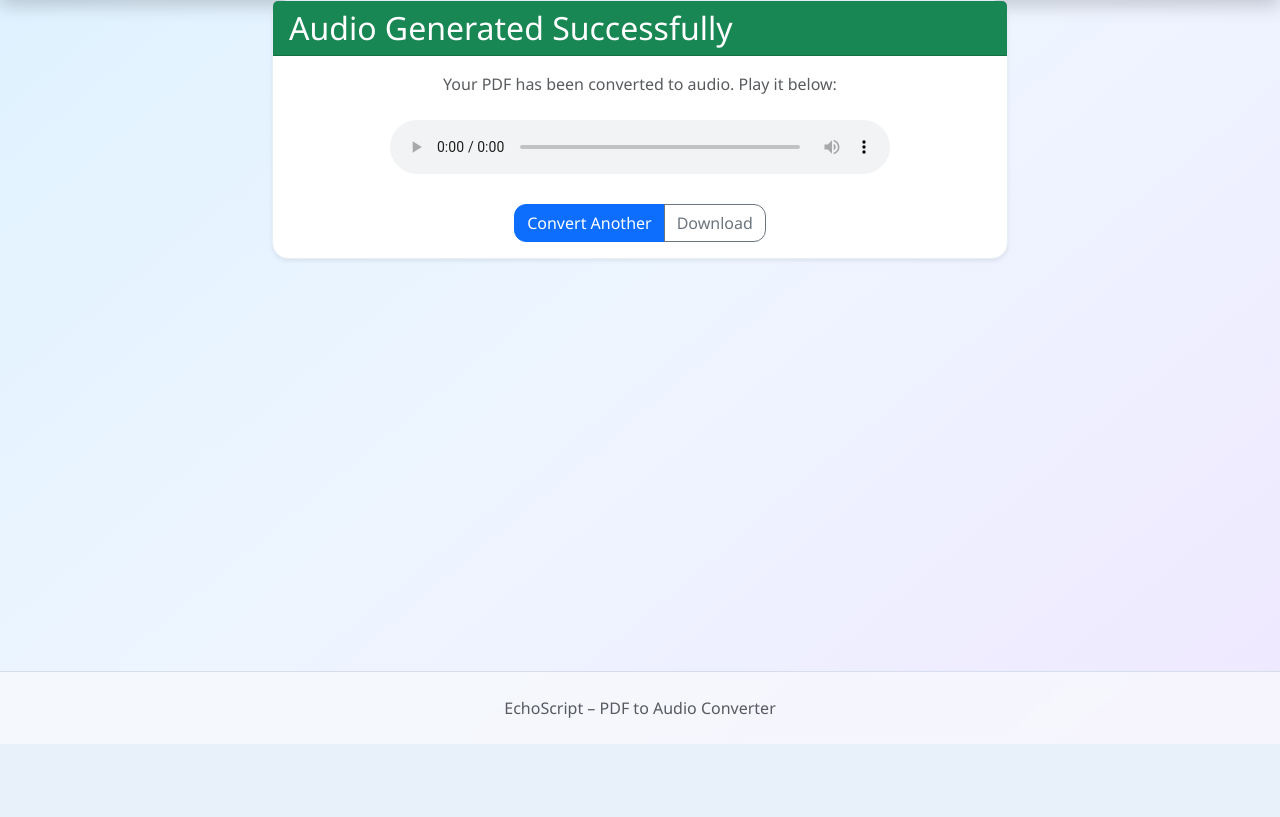
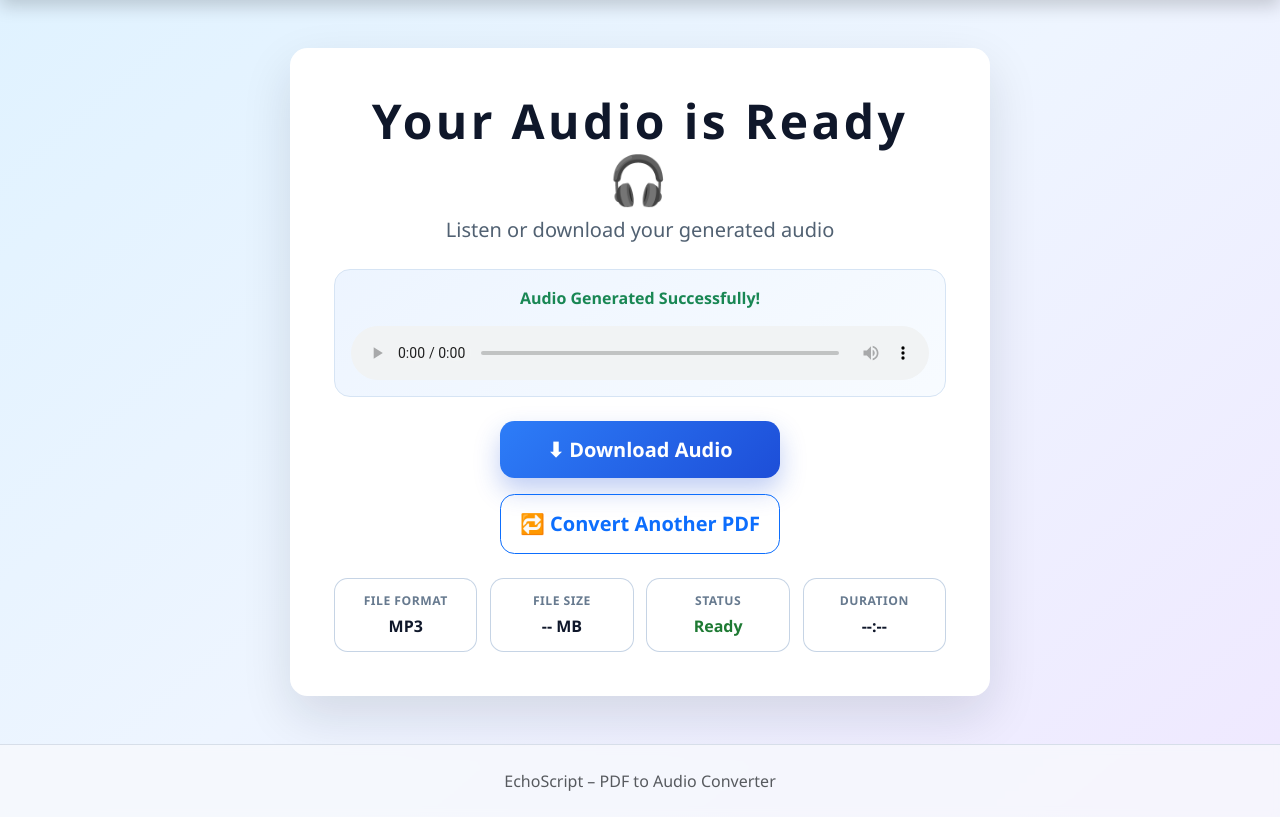
Before and after one commit to Vish-0806/EchoScript_PDF_to_Audio_Translator, a Flask app: page /audio_ready in a window 1280 px wide. Shown: the part 56-873 px from the top of the page. Before the commit the page ends 800 px from the top, so only its background shows below. Run offline with Flask 3, Linux system fonts and the light colour scheme.

Commit message:
Enhance audio page with UI with player and download functionality

```diff
--- a/app.py
+++ b/app.py
@@ -228,7 +228,10 @@ def upload():
 
 	# Store for conversion
 	conversion_id = uuid4().hex
-	pending_conversions[conversion_id] = full_text
+	pending_conversions[conversion_id] = {
+		"text": full_text,
+		"estimated_minutes": estimated_minutes,
+	}
 
 	return render_template(
 		"result.html",
@@ -244,7 +247,13 @@ def upload():
 def convert():
 	global audio_status
 	conversion_id = request.form.get("conversion_id", "")
-	text = pending_conversions.get(conversion_id, "")
+	conversion_data = pending_conversions.get(conversion_id)
+
+	if not conversion_data:
+		return "No text available for conversion", 400
+
+	text = conversion_data.get("text", "")
+	estimated_minutes = conversion_data.get("estimated_minutes")
 
 	if not text:
 		return "No text available for conversion", 400
@@ -253,7 +262,11 @@ def convert():
 	executor.submit(generate_audio, text, conversion_id)
 
 	# Redirect to processing page immediately (non-blocking)
-	return render_template("processing.html", conversion_id=conversion_id)
+	return render_template(
+		"processing.html",
+		conversion_id=conversion_id,
+		estimated_minutes=estimated_minutes,
+	)
 
 
 @app.route("/status")
@@ -264,7 +277,19 @@ def status():
 
 @app.route("/audio_ready")
 def audio_ready():
-	return render_template("audio.html")
+	estimated_minutes = request.args.get("estimated_minutes", type=int)
+	output_path = os.path.join(app.static_folder, "output.mp3")
+	file_size = None
+
+	if os.path.exists(output_path):
+		size_bytes = os.path.getsize(output_path)
+		file_size = round(size_bytes / 1024 / 1024, 2)
+
+	return render_template(
+		"audio.html",
+		estimated_minutes=estimated_minutes,
+		file_size=file_size,
+	)
 
 
 if __name__ == "__main__":
--- a/static/style.css
+++ b/static/style.css
@@ -146,3 +146,87 @@ footer {
         transform: translateY(0);
     }
 }
+
+.audio-ready-card {
+    animation: cardFadeIn 0.65s ease both;
+}
+
+.audio-player-shell {
+    background: linear-gradient(145deg, rgba(236, 244, 255, 0.95) 0%, rgba(247, 251, 255, 0.95) 100%);
+    border: 1px solid #d6e4f4;
+    border-radius: 1rem;
+    padding: 1rem;
+}
+
+.audio-player-shell audio {
+    display: block;
+    width: 100%;
+}
+
+.audio-actions {
+    display: flex;
+    gap: 0.9rem;
+    justify-content: center;
+    flex-wrap: wrap;
+}
+
+.btn-secondary-action {
+    border-radius: 0.9rem;
+    font-weight: 600;
+    border-width: 1px;
+    padding: 0.85rem 1.2rem;
+}
+
+.audio-info-grid {
+    display: grid;
+    grid-template-columns: repeat(4, minmax(0, 1fr));
+    gap: 0.8rem;
+}
+
+.audio-info-item {
+    background: rgba(255, 255, 255, 0.7);
+    border: 1px solid rgba(188, 205, 225, 0.85);
+    border-radius: 0.85rem;
+    padding: 0.85rem 0.9rem;
+    text-align: center;
+}
+
+.audio-info-label {
+    display: block;
+    font-size: 0.76rem;
+    font-weight: 600;
+    letter-spacing: 0.04em;
+    text-transform: uppercase;
+    color: #677a8f;
+    margin-bottom: 0.2rem;
+}
+
+.audio-info-value {
+    font-size: 1rem;
+    font-weight: 700;
+    color: #0f172a;
+}
+
+.audio-info-value.status-ready {
+    color: #1e7a33;
+}
+
+@media (max-width: 768px) {
+    .audio-info-grid {
+        grid-template-columns: repeat(2, minmax(0, 1fr));
+    }
+
+    .audio-actions {
+        flex-direction: column;
+    }
+
+    .audio-actions .btn {
+        width: 100%;
+    }
+}
+
+@media (max-width: 480px) {
+    .audio-info-grid {
+        grid-template-columns: 1fr;
+    }
+}
--- a/templates/audio.html
+++ b/templates/audio.html
@@ -3,32 +3,61 @@
 {% block title %}Audio Output - EchoScript{% endblock %}
 
 {% block content %}
-<div class="row justify-content-center">
-    <div class="col-lg-8">
-        <div class="card shadow-sm">
-            <div class="card-header bg-success text-white">
-                <h2 class="mb-0">Audio Generated Successfully</h2>
-            </div>
-            <div class="card-body text-center">
-                <p class="text-muted mb-4">Your PDF has been converted to audio. Play it below:</p>
+<section class="landing-shell d-flex align-items-center justify-content-center py-4 py-md-5">
+    <div class="w-100" style="max-width: 700px;">
+        <div class="card upload-card audio-ready-card border-0">
+            <div class="card-body">
+                <div class="text-center mb-4">
+                    <h1 class="upload-title fw-bold mb-2">Your Audio is Ready 🎧</h1>
+                    <p class="upload-subtitle fs-5 mb-0">Listen or download your generated audio</p>
+                </div>
 
-                <div class="audio-player mb-4">
-                    <audio controls class="w-100" style="max-width: 500px;">
-                        <source src="{{ url_for('static', filename='output.mp3') }}" type="audio/mpeg">
+                <div class="audio-player-shell mb-4">
+                    <p class = "text-success fw-semibold text-center mb-3">Audio Generated Successfully!</p>
+                    <audio controls class="w-100" preload="metadata">
+                        <source src="/static/output.mp3" type="audio/mpeg">
                         Your browser does not support the audio element.
                     </audio>
                 </div>
 
-                <div class="btn-group" role="group">
-                    <a href="/" class="btn btn-primary">
-                        Convert Another
-                    </a>
-                    <a href="{{ url_for('static', filename='output.mp3') }}" download class="btn btn-outline-secondary">
-                        Download
-                    </a>
+                <div class="audio-actions mb-4 d-grid gap-3">
+                    <a href="/static/output.mp3" download class="btn btn-primary btn-lg btn-upload">⬇ Download Audio</a>
+
+                    <a href="/" class="btn btn-outline-primary btn-lg btn-secondary-action">🔁 Convert Another PDF</a>
+                </div>
+
+                <div class="audio-info-grid" aria-label="Audio metadata">
+                    <div class="audio-info-item">
+                        <span class="audio-info-label">File format</span>
+                        <span class="audio-info-value">MP3</span>
+                    </div>
+                    <div class="audio-info-item">
+                        <span class="audio-info-label">File size</span>
+                        <span class="audio-info-value">
+                            {% if file_size is not none %}
+                                {{ file_size }} MB
+                            {% else %}
+                                -- MB
+                            {% endif %}
+                        </span>
+                    </div>
+                    <div class="audio-info-item">
+                        <span class="audio-info-label">Status</span>
+                        <span class="audio-info-value status-ready">Ready</span>
+                    </div>
+                    <div class="audio-info-item">
+                        <span class="audio-info-label">Duration</span>
+                        <span class="audio-info-value">
+                            {% if estimated_minutes is not none %}
+                                {{ estimated_minutes }} min
+                            {% else %}
+                                --:--
+                            {% endif %}
+                        </span>
+                    </div>
                 </div>
             </div>
         </div>
     </div>
-</div>
+</section>
 {% endblock %}
```
Also changed, not shown: templates/processing.html (+7 -1 lines).
